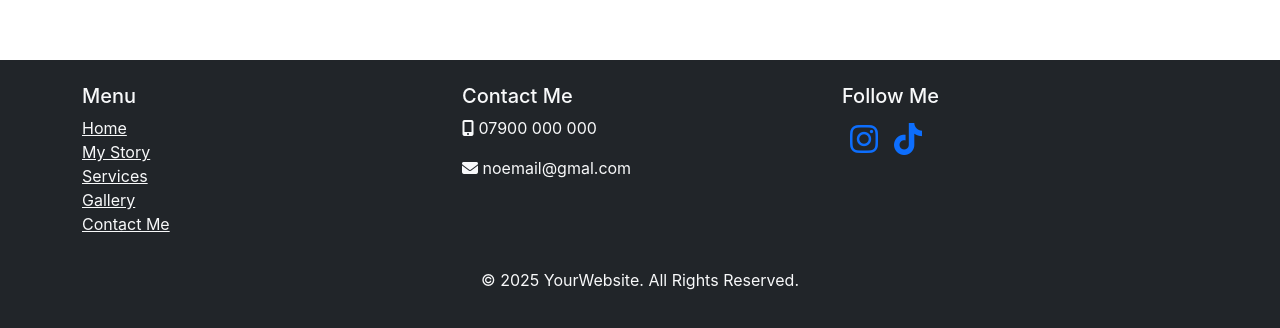
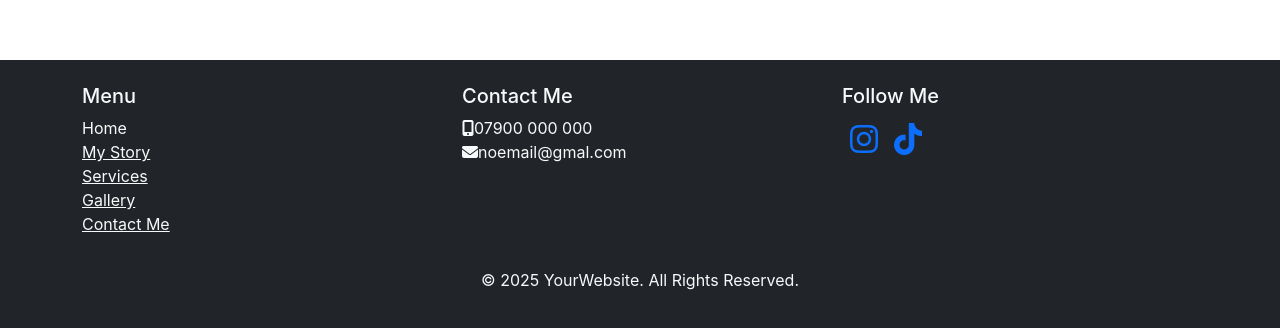
Before and after one commit to 2ndborn/karahair, a React (Create React App) app in the folder kara-app/: page /mystory in a window 1280 px wide. Shown: the part 860-1188 px from the top of the page. Built offline with nearby package versions, Linux system fonts and the light colour scheme.

Commit message:
styled the footer and fixed the navbar fadeup

```diff
--- a/kara-app/src/components/Footer.js
+++ b/kara-app/src/components/Footer.js
@@ -1,28 +1,31 @@
 import React from "react";
 import { Container, Row, Col } from "react-bootstrap";
 import styles from '../styles/Footer.module.css'
+import { NavLink } from "react-router-dom";
 
 const Footer = () => {
   return (
     <footer className="bg-dark text-light py-4">
       <Container className={styles.Footer}>
         <Row>
-          <Col md={4}>
+          <Col md={4} className="text-md-start text-center">
             <h5>Menu</h5>
             <ul className="list-unstyled">
-              <li><a href="/projects" className="text-light">Home</a></li>
-              <li><a href="/projects" className="text-light">My Story</a></li>
-              <li><a href="/projects" className="text-light">Services</a></li>
-              <li><a href="/projects" className="text-light">Gallery</a></li>
-              <li><a href="/contact" className="text-light">Contact Me</a></li>
+              <li><NavLink exact to="/" className="text-light text-decoration-none">Home</NavLink></li>
+              <li><NavLink to="/mystory" className="text-light">My Story</NavLink></li>
+              <li><NavLink to="/services" className="text-light">Services</NavLink></li>
+              <li><NavLink to="/gallery" className="text-light">Gallery</NavLink></li>
+              <li><NavLink to="/contactme" className="text-light">Contact Me</NavLink></li>
             </ul>
           </Col>
-          <Col md={4}>
+          <Col md={4} className="text-md-start text-center">
                 <h5>Contact Me</h5>
-                <p><i className="fa-solid fa-mobile-screen-button"></i> 07900 000 000</p>
-                <p><i className="fa-solid fa-envelope"></i> noemail@gmal.com</p>
+                <ul className="list-unstyled">
+                  <li><i className="fa-solid fa-mobile-screen-button"></i>07900 000 000</li>
+                  <li><i className="fa-solid fa-envelope"></i>noemail@gmal.com</li>
+                </ul>
           </Col>
-          <Col md={4}>
+          <Col md={4} className="text-md-start text-center">
             <h5>Follow Me</h5>
             <div className={styles.socialMedia}>
                 <a href="/" className="px-2"><i className="fa-brands fa-instagram"></i></a>
--- a/kara-app/src/components/NavBar.js
+++ b/kara-app/src/components/NavBar.js
@@ -1,5 +1,5 @@
 import React from 'react';
-import {motion} from 'framer-motion';
+import {AnimatePresence, motion} from 'framer-motion';
 
 import Container from 'react-bootstrap/Container';
 import Nav from 'react-bootstrap/Nav';
@@ -14,24 +14,28 @@ import useDynamicColor from '../hooks/useDynamicColor';
 
 function NavBar() {
   const {expanded, setExpanded, ref} = useClickOutsideToggle();
-  const isLoaded = useFadeUp(2000)
+  const isLoaded = useFadeUp(500)
   const getColor = useDynamicColor();
 
   return (
     <div className={styles.NavContainer}>
         <Title />
+        <AnimatePresence>
         <Navbar
-        style={{backgroundColor: getColor("navbar")}}
-        expanded={expanded}
-        onToggle={setExpanded}
-        ref={ref} expand="md"
-        className={styles.NavBarShadow}>
+          style={{backgroundColor: getColor("navbar")}}
+          expanded={expanded}
+          expand="md"
+          className={styles.NavBarShadow}
+        >
           <Container>
             <Navbar.Toggle
-              className='ms-auto' aria-controls="basic-navbar-nav" />
+              ref={ref}
+              onClick={() => setExpanded(!expanded)}
+              className='ms-auto' aria-controls="basic-navbar-nav"
+            />
             <Navbar.Collapse className='ms-auto' id="basic-navbar-nav">
             {isLoaded && (
-              <Nav className={expanded ? "ms-auto d-flex flex-column align-items-end" : "mx-auto"}>
+              <Nav className="mx-md-auto flex-md-row flex-column align-items-end">
                 <motion.div
                   initial={{ opacity: 0, y: 20 }}
                   animate={{ opacity: 1, y: 0 }}
@@ -71,6 +75,7 @@ function NavBar() {
             </Navbar.Collapse>
           </Container>
         </Navbar>
+        </AnimatePresence>
     </div>
   );
 }
--- a/kara-app/src/hooks/useDynamicColor.js
+++ b/kara-app/src/hooks/useDynamicColor.js
@@ -5,7 +5,7 @@ const useDynamicColor = () => {
     const getColor = (element) => {
         const colors = {
             "/mystory": {navbar: "blue", title: "blue", footer: "blue"},
-            default: {navbar: "#CA8E83", title: "#CA8E83", footer: "#CA8E83"},
+            default: {navbar: "white", title: "white", footer: "white"},
         }
         return colors[location.pathname]?.[element] || colors.default[element]
     }
```
